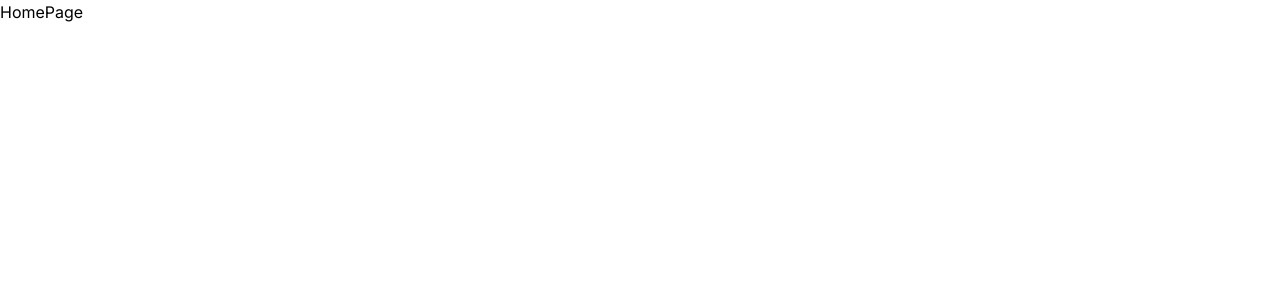
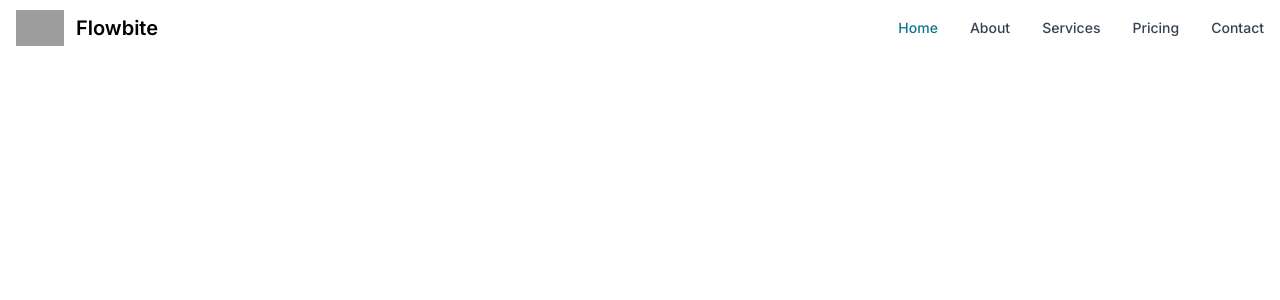
Before and after one commit to tunapotur/Basarilarim, a Next.js app in the folder tubitak-app/: page / in a window 1280 px wide. Shown: the top 300 px of the page. Built offline with nearby package versions, Linux system fonts and the light colour scheme; grey boxes are pictures that could not be loaded.

Commit message:
some updates

```diff
--- a/tubitak-app/app/layout.tsx
+++ b/tubitak-app/app/layout.tsx
@@ -1,21 +1,24 @@
-import './globals.css'
-import { Inter } from 'next/font/google'
+import "./globals.css";
+import StyledComponentsRegistry from "@/lib/registry";
+import { Inter } from "next/font/google";
 
-const inter = Inter({ subsets: ['latin'] })
+const inter = Inter({ subsets: ["latin"] });
 
 export const metadata = {
-  title: 'Başarılarım',
-  description: 'Başarılarını tarihe not düş.',
-}
+  title: "Başarılarım",
+  description: "Başarılarını tarihe not düş.",
+};
 
 export default function RootLayout({
   children,
 }: {
-  children: React.ReactNode
+  children: React.ReactNode;
 }) {
   return (
     <html lang="tr">
-      <body className={inter.className}>{children}</body>
+      <body className={inter.className}>
+        <StyledComponentsRegistry>{children}</StyledComponentsRegistry>
+      </body>
     </html>
-  )
+  );
 }
--- a/tubitak-app/app/page.tsx
+++ b/tubitak-app/app/page.tsx
@@ -1,5 +1,31 @@
-function HomePage(){
-  return <div>HomePage</div>
+"use client";
+import { Navbar } from "flowbite-react";
+
+function HomePage() {
+  return (
+    <Navbar fluid={true} rounded={true}>
+      <Navbar.Brand href="https://flowbite.com/">
+        <img
+          src="https://flowbite.com/docs/images/logo.svg"
+          className="mr-3 h-6 sm:h-9"
+          alt="Flowbite Logo"
+        />
+        <span className="self-center whitespace-nowrap text-xl font-semibold dark:text-white">
+          Flowbite
+        </span>
+      </Navbar.Brand>
+      <Navbar.Toggle />
+      <Navbar.Collapse>
+        <Navbar.Link href="/navbars" active={true}>
+          Home
+        </Navbar.Link>
+        <Navbar.Link href="/navbars">About</Navbar.Link>
+        <Navbar.Link href="/navbars">Services</Navbar.Link>
+        <Navbar.Link href="/navbars">Pricing</Navbar.Link>
+        <Navbar.Link href="/navbars">Contact</Navbar.Link>
+      </Navbar.Collapse>
+    </Navbar>
+  );
 }
 
 export default HomePage;
--- /dev/null
+++ b/tubitak-app/app/registry.tsx
@@ -0,0 +1,23 @@
+"use client";
+
+import React, { useState } from "react";
+import { useServerInsertedHTML } from "next/navigation";
+import { StyleRegistry, createStyleRegistry } from "styled-jsx";
+
+export default function StyledJsxRegistry({
+  children,
+}: {
+  children: React.ReactNode;
+}) {
+  // Only create stylesheet once with lazy initial state
+  // x-ref: https://reactjs.org/docs/hooks-reference.html#lazy-initial-state
+  const [jsxStyleRegistry] = useState(() => createStyleRegistry());
+
+  useServerInsertedHTML(() => {
+    const styles = jsxStyleRegistry.styles();
+    jsxStyleRegistry.flush();
+    return <>{styles}</>;
+  });
+
+  return <StyleRegistry registry={jsxStyleRegistry}>{children}</StyleRegistry>;
+}
--- /dev/null
+++ b/tubitak-app/lib/registry.tsx
@@ -0,0 +1,29 @@
+"use client";
+
+import React, { useState } from "react";
+import { useServerInsertedHTML } from "next/navigation";
+import { ServerStyleSheet, StyleSheetManager } from "styled-components";
+
+export default function StyledComponentsRegistry({
+  children,
+}: {
+  children: React.ReactNode;
+}) {
+  // Only create stylesheet once with lazy initial state
+  // x-ref: https://reactjs.org/docs/hooks-reference.html#lazy-initial-state
+  const [styledComponentsStyleSheet] = useState(() => new ServerStyleSheet());
+
+  useServerInsertedHTML(() => {
+    const styles = styledComponentsStyleSheet.getStyleElement();
+    styledComponentsStyleSheet.instance.clearTag();
+    return <>{styles}</>;
+  });
+
+  if (typeof window !== "undefined") return <>{children}</>;
+
+  return (
+    <StyleSheetManager sheet={styledComponentsStyleSheet.instance}>
+      {children}
+    </StyleSheetManager>
+  );
+}
--- a/tubitak-app/package.json
+++ b/tubitak-app/package.json
@@ -15,11 +15,17 @@
     "autoprefixer": "10.4.14",
     "eslint": "8.44.0",
     "eslint-config-next": "13.4.8",
+    "flowbite": "^1.7.0",
+    "flowbite-react": "^0.4.10",
     "next": "13.4.8",
     "postcss": "8.4.24",
     "react": "18.2.0",
     "react-dom": "18.2.0",
+    "styled-components": "^6.0.2",
     "tailwindcss": "3.3.2",
     "typescript": "5.1.6"
+  },
+  "devDependencies": {
+    "sass": "^1.63.6"
   }
 }
--- a/tubitak-app/tailwind.config.js
+++ b/tubitak-app/tailwind.config.js
@@ -1,18 +1,12 @@
 /** @type {import('tailwindcss').Config} */
 module.exports = {
   content: [
-    './pages/**/*.{js,ts,jsx,tsx,mdx}',
-    './components/**/*.{js,ts,jsx,tsx,mdx}',
-    './app/**/*.{js,ts,jsx,tsx,mdx}',
+    "./node_modules/flowbite-react/**/*.js",
+    "./pages/**/*.{js,ts,jsx,tsx,mdx}",
+    "./components/**/*.{js,ts,jsx,tsx,mdx}",
+    "./app/**/*.{js,ts,jsx,tsx,mdx}",
+    "./public/**/*.html",
   ],
-  theme: {
-    extend: {
-      backgroundImage: {
-        'gradient-radial': 'radial-gradient(var(--tw-gradient-stops))',
-        'gradient-conic':
-          'conic-gradient(from 180deg at 50% 50%, var(--tw-gradient-stops))',
-      },
-    },
-  },
-  plugins: [],
-}
+  theme: {},
+  plugins: [require("flowbite/plugin")],
+};
```
